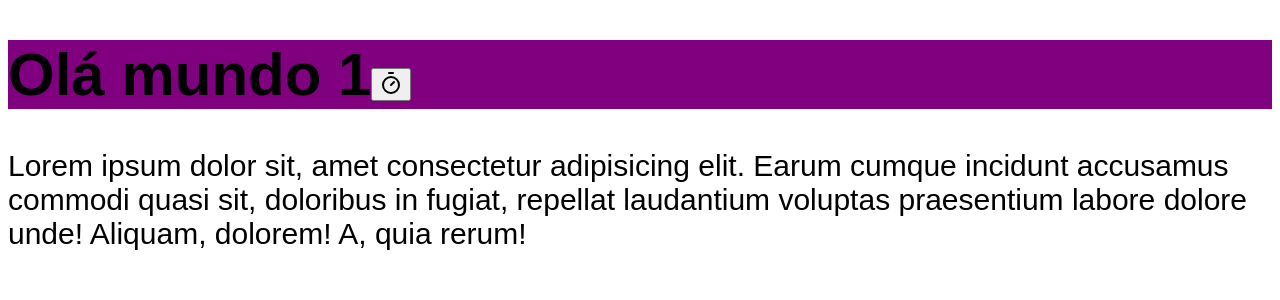
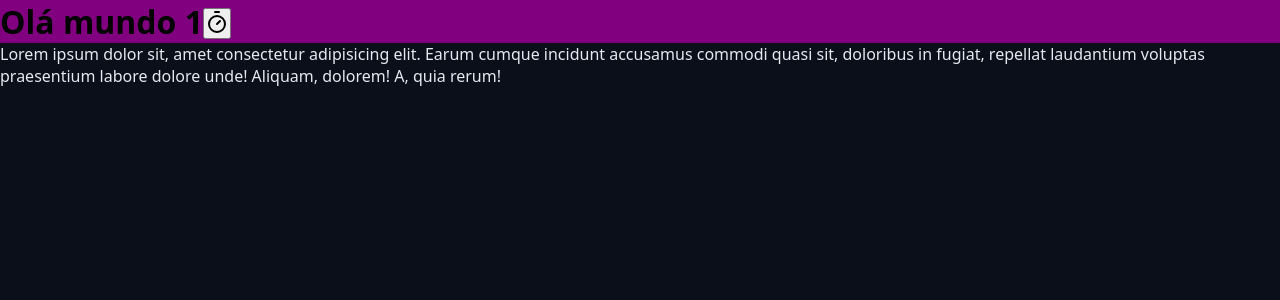
Before and after one commit to SasKarol/Construcao-de-FrontEnd, a React (Vite) app in the folder chronos-pomodoro/: page / in a window 1280 px wide. Shown: the top 300 px of the page. Built offline with nearby package versions, Linux system fonts and the light colour scheme.

Commit message:
Projeto Pomodoro - Prática-06

```diff
--- a/chronos-pomodoro/src/styles/global.css
+++ b/chronos-pomodoro/src/styles/global.css
@@ -1,8 +1,27 @@
-body {
-  font-family: sans-serif;
-  font-size: 30px;
+* {
+  margin: 0;
+  padding: 0;
+  box-sizing: border-box;
 }
 
-h1 {
-  color: var(--primary);
+html {
+  font-size: 62.5%;
 }
+
+body {
+  font-family:
+    system-ui,
+    -apple-system,
+    BlinkMacSystemFont,
+    'Segoe UI',
+    Roboto,
+    Oxygen,
+    Ubuntu,
+    Cantarell,
+    'Open Sans',
+    'Helvetica Neue',
+    sans-serif;
+  font-size: 1.6rem; /* 16px */
+  background: var(--gray-900);
+  color: var(--text-default);
+}
--- a/chronos-pomodoro/src/styles/theme.css
+++ b/chronos-pomodoro/src/styles/theme.css
@@ -1,3 +1,37 @@
 :root {
-  --primary: pink;
+  --gray-100: #e6e9f0;
+  --gray-200: #cdd3e1;
+  --gray-300: #aab3cc;
+  --gray-400: #555f7d;
+  --gray-500: #454f6a;
+  --gray-600: #363d56;
+  --gray-700: #272f43;
+  --gray-800: #181f2e;
+  --gray-900: #0a0f1a;
+
+  --primary-light: #4de7b7;
+  --primary: #0da170;
+  --primary-dark: #065f46;
+
+  --link-color: #10b981;
+  --link-hover: #0b8a60;
+
+  --success: #22c55e;
+  --warning: #eab308;
+  --error: #991b1b;
+  --info: #0ea5e9;
+
+  --text-over-primary: #0a0f1a;
+  --text-over-primary-dark: #e6e9f0;
+  --text-over-primary-light: #0a0f1a;
+  --text-over-success: #0a0f1a;
+  --text-over-warning: #0a0f1a;
+  --text-over-error: #e6e9f0;
+  --text-over-info: #0a0f1a;
+
+  --text-default: #e6e9f0;
+  --text-muted: #aab3cc;
+
+  --disabled: #555f7d;
+  --text-disabled: #aab3cc;
 }
```
